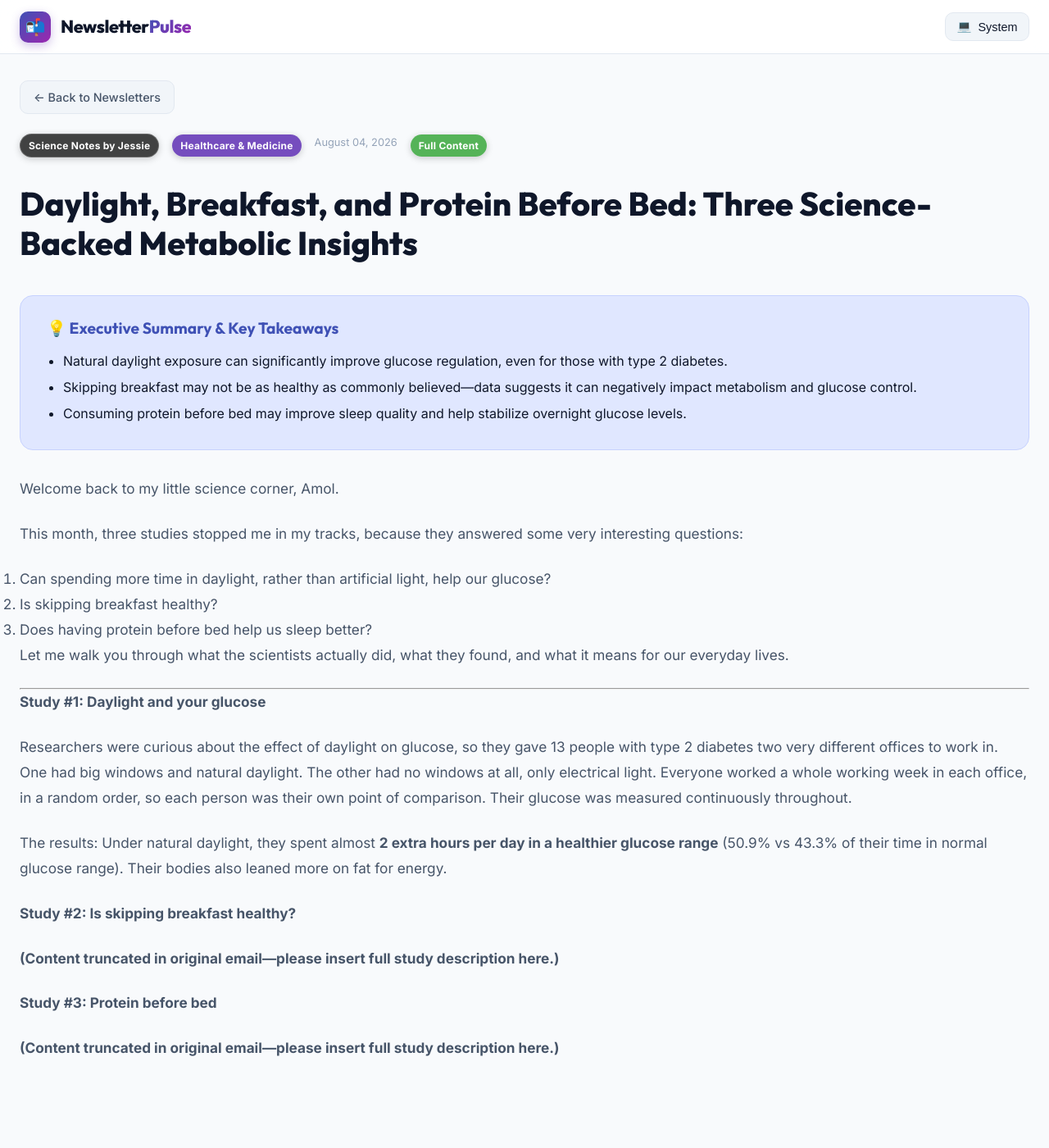
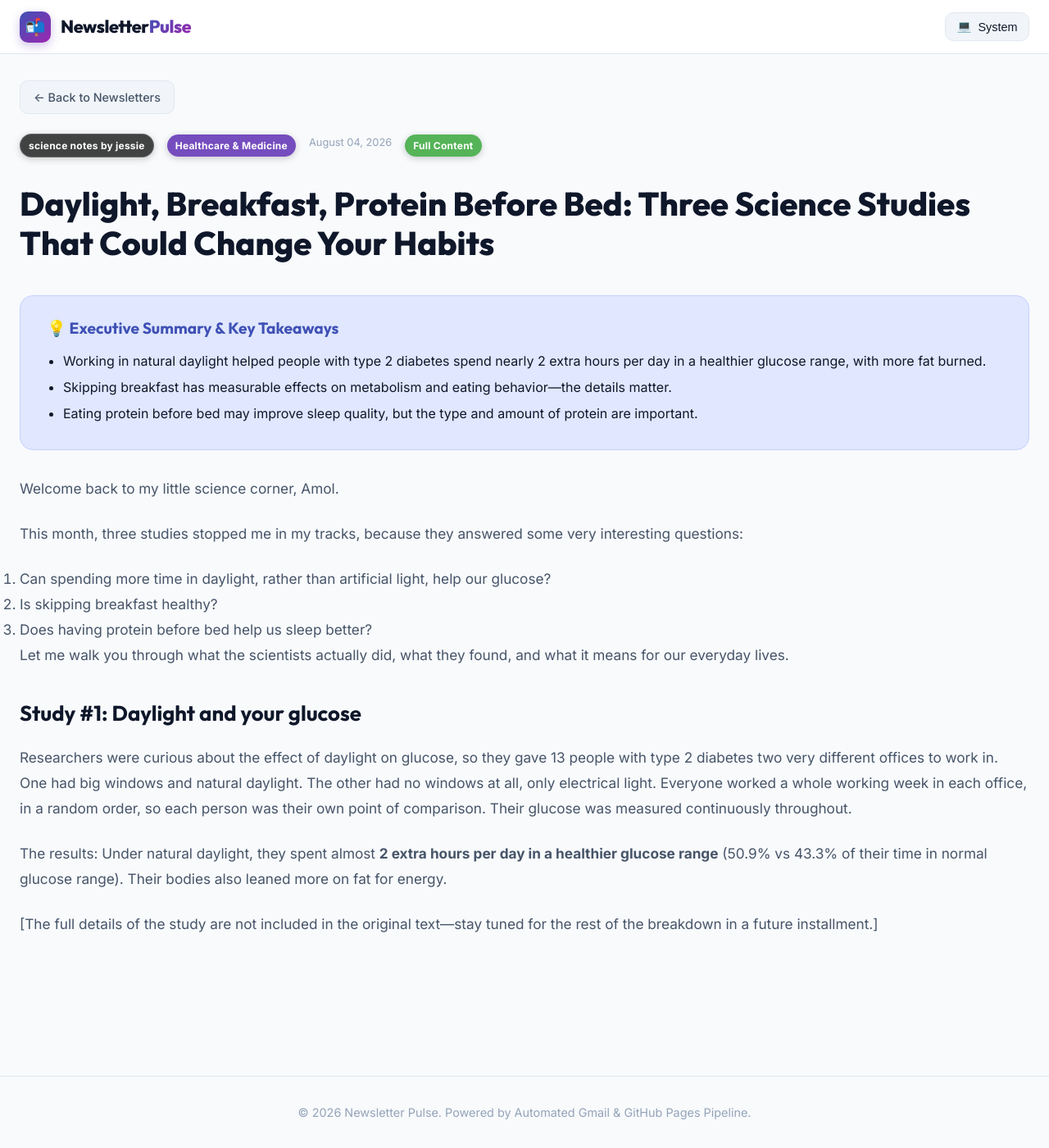
Before and after one commit to vampcoder/daily-newsletters, a Jekyll site: the page built from _posts/2026-08-04-my-science-notes.md, in a window 1280 px wide and 1400 px high. Shown: the whole window at 82% size. Built offline with Jekyll 4.4.1, drawn with Linux system fonts in a browser that asks for light colours.

Commit message:
Update newsletter: 📝 my science notes

```diff
--- a/_posts/2026-08-04-my-science-notes.md
+++ b/_posts/2026-08-04-my-science-notes.md
@@ -1,17 +1,17 @@
 ---
 layout: post
-title: "Daylight, Breakfast, and Protein Before Bed: Three Science-Backed Metabolic Insights"
+title: "Daylight, Breakfast, Protein Before Bed: Three Science Studies That Could Change Your Habits"
 date: 2026-08-04 14:02:06 +0000
-source: "Science Notes by Jessie"
+source: "science notes by jessie"
 category: "Healthcare & Medicine"
-excerpt: "Jessie shares three recent studies exploring how daylight exposure, breakfast habits, and pre-bed protein intake affect glucose, metabolism, and sleep. Each study is broken down with practical everyday implications."
+excerpt: "A science newsletter breaks down three recent studies: how daylight affects glucose control in type 2 diabetes, the health impacts of skipping breakfast, and whether protein before bed improves sleep. Each study is explained clearly with practical takeaways for everyday life."
 theme_gradient: "linear-gradient(135deg, #009688 0%, #00796b 100%)"
 image: "https://d3k81ch9hvuctc.cloudfront.net/company/X9u8pE/images/79d8c6ca-0e96-4653-9add-530be2295721.png"
 is_summary: false
 key_takeaways:
-  - "Natural daylight exposure can significantly improve glucose regulation, even for those with type 2 diabetes."
-  - "Skipping breakfast may not be as healthy as commonly believed—data suggests it can negatively impact metabolism and glucose control."
-  - "Consuming protein before bed may improve sleep quality and help stabilize overnight glucose levels."
+  - "Working in natural daylight helped people with type 2 diabetes spend nearly 2 extra hours per day in a healthier glucose range, with more fat burned."
+  - "Skipping breakfast has measurable effects on metabolism and eating behavior—the details matter."
+  - "Eating protein before bed may improve sleep quality, but the type and amount of protein are important."
 ---
 
 Welcome back to my little science corner, Amol.
@@ -24,18 +24,10 @@
 
 Let me walk you through what the scientists actually did, what they found, and what it means for our everyday lives.
 
----
-
-**Study #1: Daylight and your glucose**
+## Study #1: Daylight and your glucose
 
 Researchers were curious about the effect of daylight on glucose, so they gave 13 people with type 2 diabetes two very different offices to work in. One had big windows and natural daylight. The other had no windows at all, only electrical light. Everyone worked a whole working week in each office, in a random order, so each person was their own point of comparison. Their glucose was measured continuously throughout.
 
 The results: Under natural daylight, they spent almost **2 extra hours per day in a healthier glucose range** (50.9% vs 43.3% of their time in normal glucose range). Their bodies also leaned more on fat for energy.
 
-**Study #2: Is skipping breakfast healthy?**
-
-**(Content truncated in original email—please insert full study description here.)**
-
-**Study #3: Protein before bed**
-
-**(Content truncated in original email—please insert full study description here.)**
+[The full details of the study are not included in the original text—stay tuned for the rest of the breakdown in a future installment.]
```
